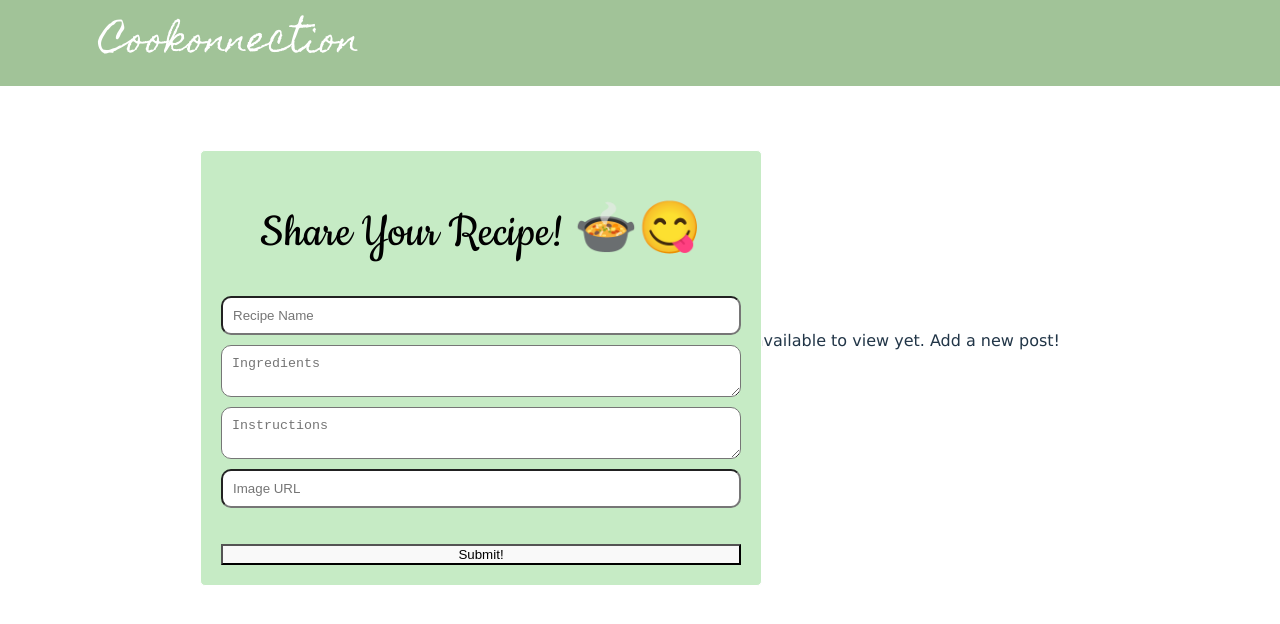
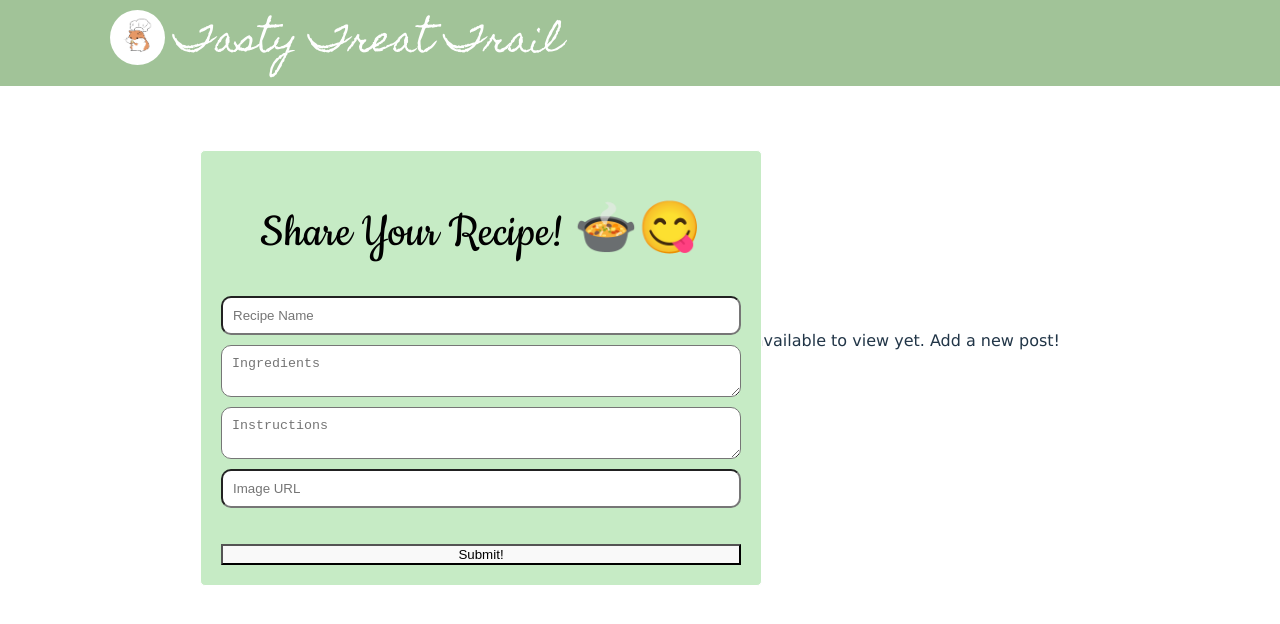
Before and after one commit to jasmine-n-white/Recipe-Sharing-Platform, a React (Vite) app in the folder recipe-sharing-platform/: page / in a window 1280 px wide. Shown: the top 624 px of the page. Built offline with nearby package versions, Linux system fonts and the light colour scheme.

Commit message:
added header logo and changing name

```diff
--- a/recipe-sharing-platform/src/App.css
+++ b/recipe-sharing-platform/src/App.css
@@ -11,12 +11,22 @@
 .headerFormat  {
   font-family: 'Homemade Apple';
   background-color: #A1C398;
+  display: flex;
+  flex-direction: row;
+  justify-content: flex-start;
   padding: 0px 100px;
   color: white;
   top: 0;
   width: 100%;
   position: fixed;
   margin: 0px auto;
+}
+
+#Hamster {
+  width: 55px;
+  height: 55px;
+  border-radius: 50%;
+  padding: 10px;
 }
 
 .mainContent {
--- a/recipe-sharing-platform/src/Header.jsx
+++ b/recipe-sharing-platform/src/Header.jsx
@@ -3,7 +3,8 @@ function Header() {
     return (
         <>
         <header className="headerFormat">
-            <h1>Cookonnection</h1>
+            <img src="Images/Hamster.jpg" id="Hamster" alt="Hamster"/>
+            <h1>Tasty Treat Trail</h1>
          </header>
         </>
     );
```
Also changed, not shown: recipe-sharing-platform/public/Images/Hamster.jpg (added).
